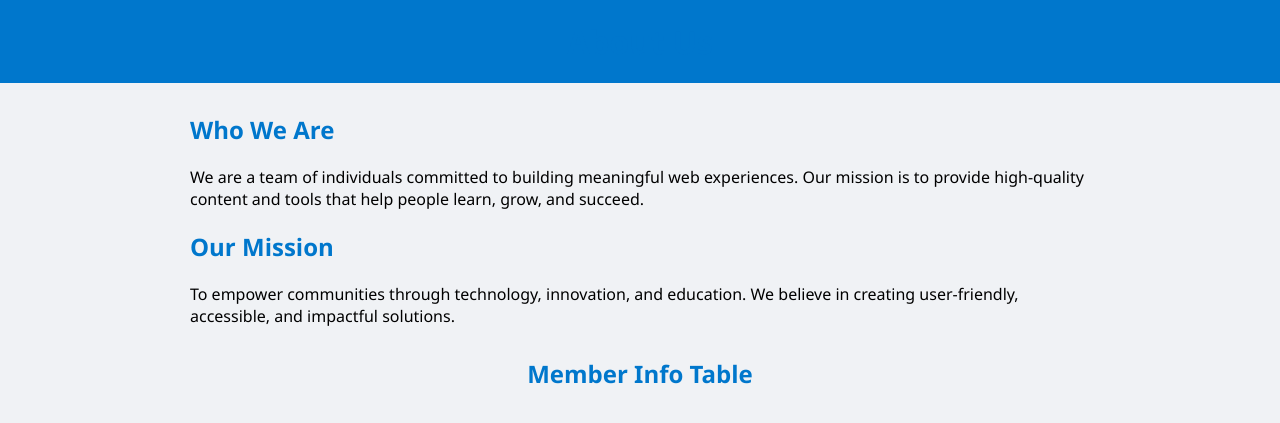
After one commit to aksharas957/bytesquad, a Flask app: template templates/table.html in a window 1280 px wide. The commit adds this page. Shown: the top 423 px of the page. Run offline with Flask 3, Linux system fonts and the light colour scheme; the template is opened without the code that fills it, so the values that code supplies are empty.

Commit message:
Added MySQL and about us

```diff
--- a/app.py
+++ b/app.py
@@ -1,4 +1,7 @@
-from flask import Flask, render_template
+from flask import Flask, render_template,request, jsonify,render_template_string
+
+import mysql.connector, json
+
 
 app = Flask(__name__)
 
@@ -7,5 +10,29 @@ app = Flask(__name__)
 def home():
     return render_template('index.html')
 
+# MySQL configuration
+db_config = {
+    'host': '127.0.0.1',
+    'user': 'root',
+    'password': 'bytesquad',
+    'database': 'bytesquad'
+}
+
+# Create a MySQL connection
+def get_db_connection():
+    return mysql.connector.connect(**db_config)
+
+
+@app.route('/show')
+def show_users():
+    conn = get_db_connection()
+    cursor = conn.cursor(dictionary=True)  # dictionary=True gives dicts instead of tuples
+    cursor.execute("SELECT * FROM members")
+    users = cursor.fetchall()
+    cursor.close()
+    conn.close()
+
+    return render_template('table.html',data=users)
+
 if __name__ == '__main__':
     app.run(debug=True)
--- a/templates/index.html
+++ b/templates/index.html
@@ -8,8 +8,9 @@
         <link rel="stylesheet" type="text/css" href="{{ url_for('static', filename='style.css') }}">
 </head>
 <body>
-    <h1>Welcome to the Flask Web App!</h1>
+    <h1>Welcome to ByteSquad!</h1>
     <p>This is a simple web application built using Flask.</p>
-    <p>Welcome to ByteSquad</p>
+    <a href="/show"> Show Members </a>
+
 </body>
 </html>
--- /dev/null
+++ b/templates/table.html
@@ -0,0 +1,126 @@
+<!DOCTYPE html>
+<html>
+<head>
+    <title>ByteSquad Members</title>
+    <style>
+        table { border-collapse: collapse; width: 60%; margin: 20px auto; font-family: Arial; }
+        th, td { border: 1px solid #ccc; padding: 8px; text-align: center; }
+        th { background-color: #f2f2f2; }
+    </style>
+</head>
+<style>
+        body {
+            font-family: 'Segoe UI', Tahoma, Geneva, Verdana, sans-serif;
+            margin: 0;
+            background-color: #f0f2f5;
+        }
+        header {
+            background-color: #2c3e50;
+            color: white;
+            padding: 20px;
+            text-align: center;
+        }
+        h1 {
+            margin: 0;
+        }
+        main {
+            padding: 40px;
+        }
+        table {
+            width: 80%;
+            margin: auto;
+            border-collapse: collapse;
+            background-color: white;
+            box-shadow: 0 4px 10px rgba(0,0,0,0.1);
+            border-radius: 8px;
+            overflow: hidden;
+        }
+        th, td {
+            padding: 12px 15px;
+            text-align: center;
+            border-bottom: 1px solid #ddd;
+        }
+         <meta charset="UTF-8">
+  <meta name="viewport" content="width=device-width, initial-scale=1">
+  <title>About Us</title>
+  <style>
+    body {
+      font-family: Arial, sans-serif;
+      line-height: 1.6;
+      margin: 0;
+      padding: 0;
+      background-color: #f9f9f9;
+      color: #333;
+    }
+    header {
+      background-color: #0077cc;
+      color: white;
+      padding: 20px 0;
+      text-align: center;
+    }
+    .container {
+      max-width: 900px;
+      margin: 30px auto;
+      padding: 0 20px;
+    }
+    h1, h2 {
+      color: #0077cc;
+    }
+    footer {
+      background-color: #222;
+      color: white;
+      text-align: center;
+      padding: 10px 0;
+      margin-top: 50px;
+    }
+  </style>
+</head>
+<body>
+
+  <header>
+    <h1>About Us</h1>
+  </header>
+
+  <div class="container">
+    <h2>Who We Are</h2>
+    <p>We are a team of individuals committed to building meaningful web experiences. Our mission is to provide high-quality content and tools that help people learn, grow, and succeed.</p>
+
+    <h2>Our Mission</h2>
+    <p>To empower communities through technology, innovation, and education. We believe in creating user-friendly, accessible, and impactful solutions.</p>
+
+  </div>
+    </style>
+<body>
+    <h2 style="text-align:center;">Member Info Table</h2>
+    <table>
+        <thead>
+            <tr>
+                {% for key in data[0].keys() %}
+                    <th>{{ key.capitalize() }}</th>
+                {% endfor %}
+            </tr>
+        </thead>
+        <tbody>
+            {% for item in data %}
+                <tr>
+                    {% for value in item.values() %}
+                        <td>{{ value }}</td>
+                    {% endfor %}
+                </tr>
+            {% endfor %}
+        </tbody>
+    </table>
+    <h5>
+
+    </h5>
+    <style>
+        footer {
+            background-color: #2c3e50;
+            color: white;
+            text-align: center;
+            padding: 15px;
+            margin-top: 40px;
+        }
+    </style>
+</body>
+</html>
```
Also changed, not shown: templates/format.html (added).
